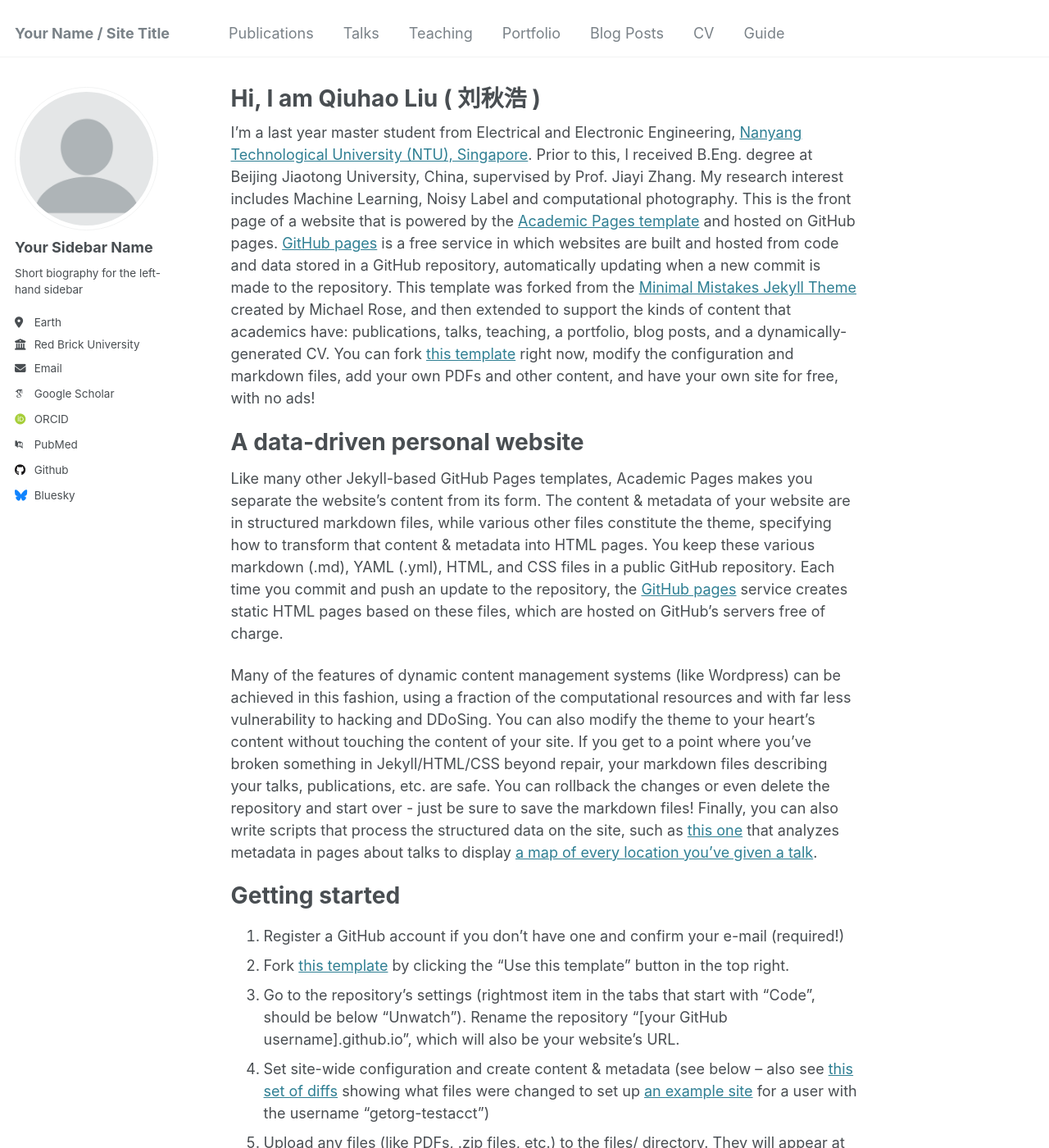
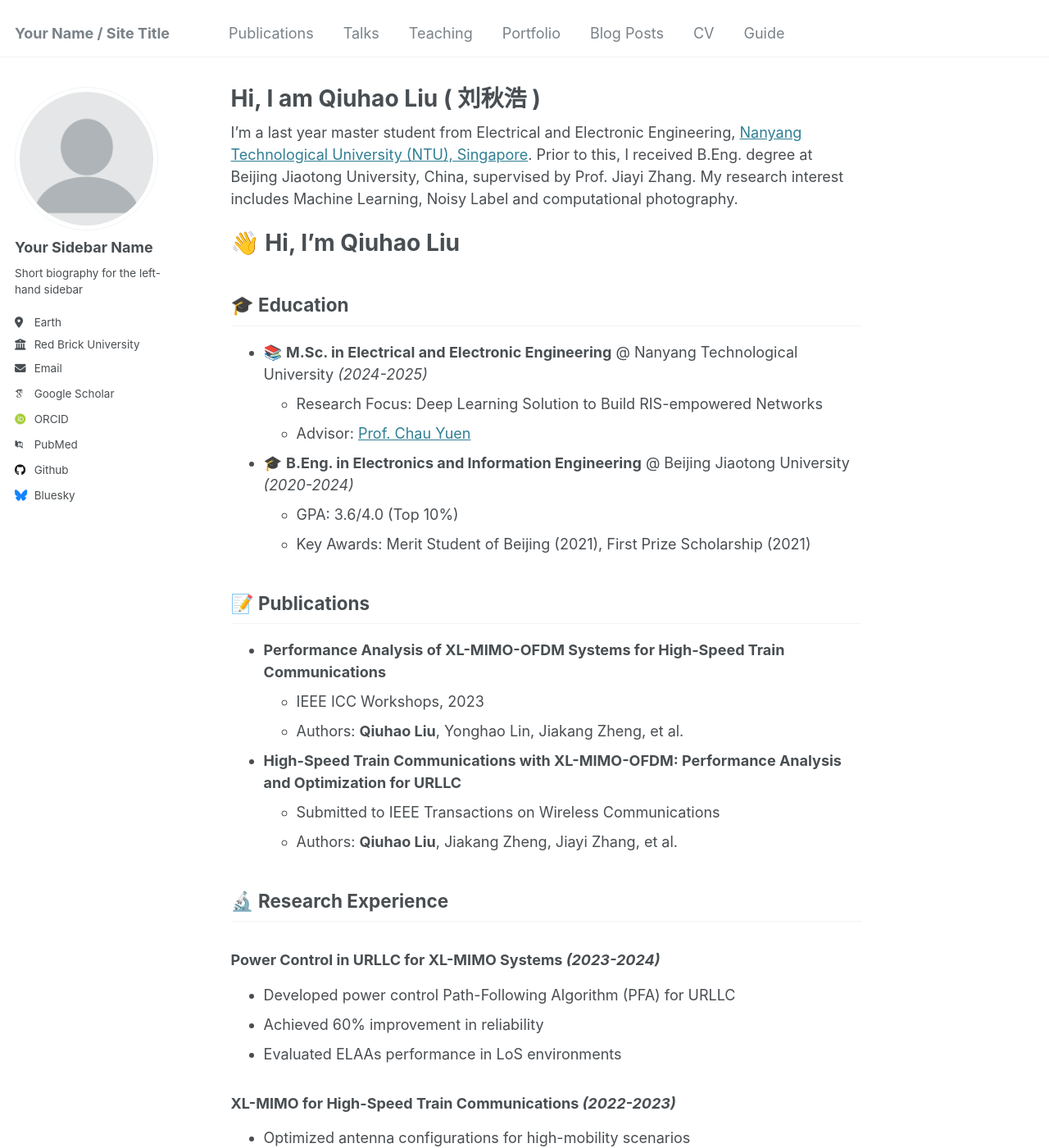
Before and after one commit to Lyoqh/qiuhao.github.io, a Jekyll site: the page built from _pages/about.md, in a window 1280 px wide and 1400 px high. Shown: the whole window at 82% size. Built offline with Jekyll 4.4.1, drawn with Linux system fonts in a browser that asks for light colours; some web fonts are replaced; some of the changed text lies outside the part shown.

Commit message:
Update about.md

```diff
--- a/_pages/about.md
+++ b/_pages/about.md
@@ -7,6 +7,50 @@ redirect_from:
   - /about.html
 ---
 I'm a last year master student from Electrical and Electronic Engineering, [Nanyang Technological University (NTU), Singapore](https://www.ntu.edu.sg/). Prior to this, I received B.Eng. degree at Beijing Jiaotong University, China, supervised by Prof. Jiayi Zhang. My research interest includes Machine Learning, Noisy Label and computational photography.
+
+# 👋 Hi, I'm Qiuhao Liu
+
+## 🎓 Education
+- 📚 **M.Sc. in Electrical and Electronic Engineering** @ Nanyang Technological University _(2024-2025)_
+  - Research Focus: Deep Learning Solution to Build RIS-empowered Networks
+  - Advisor: [Prof. Chau Yuen](https://blogs.ntu.edu.sg/chau-yuen/)
+
+- 🎓 **B.Eng. in Electronics and Information Engineering** @ Beijing Jiaotong University _(2020-2024)_
+  - GPA: 3.6/4.0 (Top 10%)
+  - Key Awards: Merit Student of Beijing (2021), First Prize Scholarship (2021)
+
+## 📝 Publications
+- **Performance Analysis of XL-MIMO-OFDM Systems for High-Speed Train Communications**
+  - IEEE ICC Workshops, 2023
+  - Authors: **Qiuhao Liu**, Yonghao Lin, Jiakang Zheng, et al.
+
+- **High-Speed Train Communications with XL-MIMO-OFDM: Performance Analysis and Optimization for URLLC**
+  - Submitted to IEEE Transactions on Wireless Communications
+  - Authors: **Qiuhao Liu**, Jiakang Zheng, Jiayi Zhang, et al.
+
+## 🔬 Research Experience
+### Power Control in URLLC for XL-MIMO Systems _(2023-2024)_
+- Developed power control Path-Following Algorithm (PFA) for URLLC
+- Achieved 60% improvement in reliability
+- Evaluated ELAAs performance in LoS environments
+
+### XL-MIMO for High-Speed Train Communications _(2022-2023)_
+- Optimized antenna configurations for high-mobility scenarios
+- Achieved 3x spectral efficiency improvement
+- Published findings in IEEE ICC Workshop
+
+## 🛠 Technical Skills
+- **Programming Languages**: C/C++, Python, MATLAB
+- **Deep Learning Frameworks**: PyTorch, TensorFlow
+
+## 🌐 Languages
+- English (IELTS: 7.5, GRE: 321)
+- Mandarin (Native)
+
+## 📫 Contact
+- Email: QIUHAO001@e.ntu.edu.sg
+- Phone: (+86) 17380666715
+
 This is the front page of a website that is powered by the [Academic Pages template](https://github.com/academicpages/academicpages.github.io) and hosted on GitHub pages. [GitHub pages](https://pages.github.com) is a free service in which websites are built and hosted from code and data stored in a GitHub repository, automatically updating when a new commit is made to the repository. This template was forked from the [Minimal Mistakes Jekyll Theme](https://mmistakes.github.io/minimal-mistakes/) created by Michael Rose, and then extended to support the kinds of content that academics have: publications, talks, teaching, a portfolio, blog posts, and a dynamically-generated CV. You can fork [this template](https://github.com/academicpages/academicpages.github.io) right now, modify the configuration and markdown files, add your own PDFs and other content, and have your own site for free, with no ads!
 
 A data-driven personal website
```
